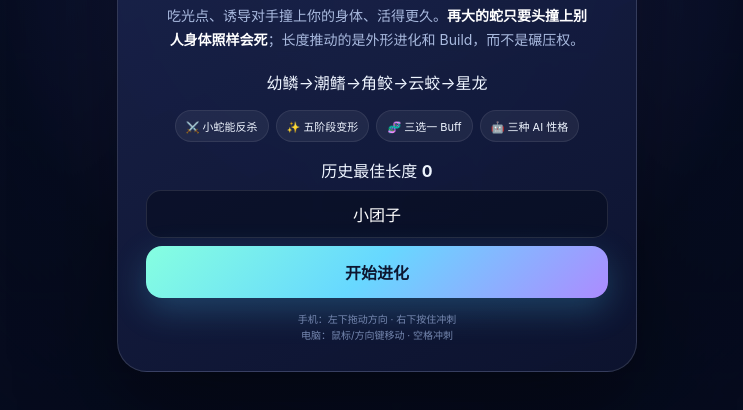
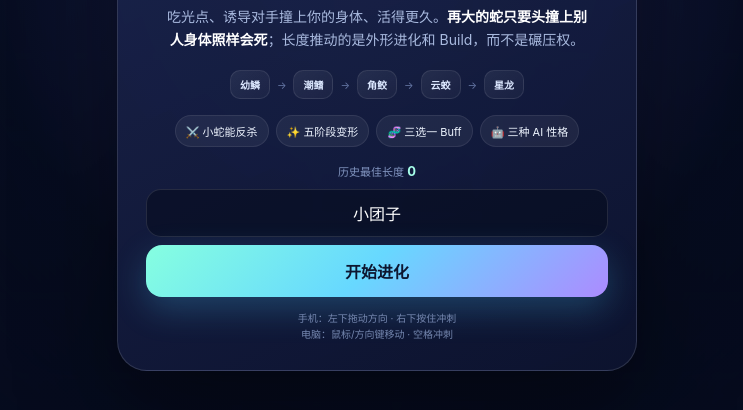
Before and after one commit to zcssr1998-art/-, a plain HTML site: page index.html in a window 1280 px wide. Shown: the part 334-744 px from the top of the page, without its empty margins (263-1006 px from the left). Drawn offline with Linux system fonts and the light colour scheme; animation ran at ten frames a second.

Commit message:
chore: load v2 presentation styles

```diff
--- a/index.html
+++ b/index.html
@@ -7,6 +7,7 @@
   <meta name="description" content="萌鳞进化：Q版进化肉鸽贪吃蛇 H5 Demo" />
   <title>萌鳞进化 · EvoSnake</title>
   <link rel="stylesheet" href="style.css" />
+  <link rel="stylesheet" href="v2.css" />
 </head>
 <body>
 <div id="app">
```
